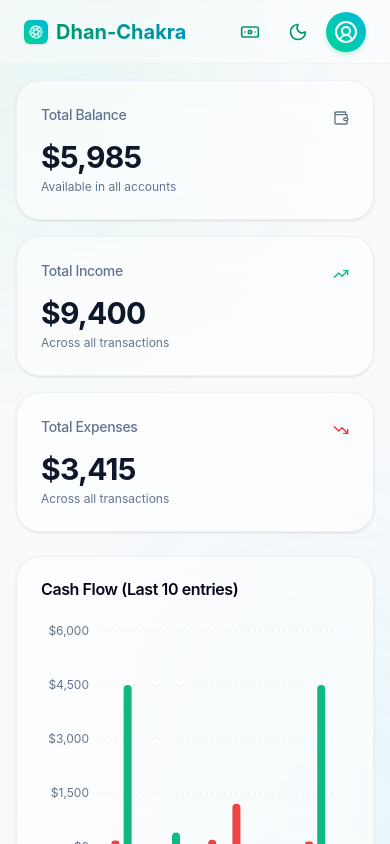
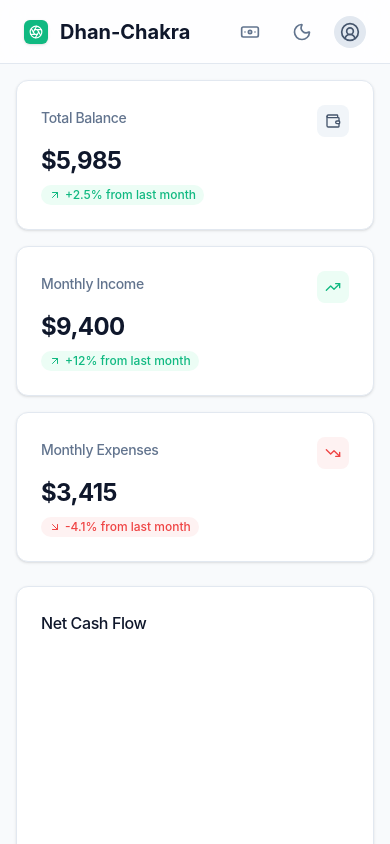
Before and after one commit to nikhilyadav156/Dhan-Chakra, a React (Vite) app: page / in a window 390 px wide. Built offline with nearby package versions, Linux system fonts and the light colour scheme.

Commit message:
Complete Premium UI Overhaul: strict slate layout, fintech emerald actions, specific hover enhancements, and role lock

```diff
--- a/src/App.jsx
+++ b/src/App.jsx
@@ -12,21 +12,15 @@ function DashboardLayout() {
   const [activeTab, setActiveTab] = useState('dashboard');
 
   return (
-    <div className="flex h-screen w-full bg-slate-50 dark:bg-[#09090b] font-sans selection:bg-emerald-500/30">
-      {/* Background gradients for aesthetic */}
-      <div className="fixed inset-0 pointer-events-none transition-opacity duration-1000">
-        <div className="absolute top-[-20%] left-[-10%] w-[50%] h-[50%] rounded-full bg-emerald-500/15 blur-[120px] dark:bg-emerald-500/10 animate-pulse duration-[8000ms]" />
-        <div className="absolute bottom-[-20%] right-[-10%] w-[50%] h-[50%] rounded-full bg-cyan-500/15 blur-[120px] dark:bg-cyan-500/10 animate-pulse duration-[10000ms]" />
-      </div>
-
-      <Sidebar activeTab={activeTab} setActiveTab={setActiveTab} className="w-64 hidden md:flex relative z-10 hover:shadow-2xl transition-shadow" />
+    <div className="flex h-screen w-full bg-slate-50 dark:bg-[var(--color-fin-bg)] font-sans selection:bg-[var(--color-fin-emerald)]/30">
+      <Sidebar activeTab={activeTab} setActiveTab={setActiveTab} className="w-64 hidden md:flex relative z-10" />
       <div className="flex flex-1 flex-col overflow-hidden relative z-10">
         <Header />
         <main className="flex-1 overflow-y-auto p-4 md:p-8">
           <div className="mx-auto max-w-[1200px] space-y-6">
 
             {activeTab === 'dashboard' && (
-              <div className="animate-in fade-in slide-in-from-bottom-4 duration-500 space-y-6">
+              <div className="animate-in fade-in duration-500 space-y-6">
                 <div className="grid gap-4 md:grid-cols-3">
                   <SummaryCards />
                 </div>
@@ -50,20 +44,20 @@ function DashboardLayout() {
             )}
 
             {activeTab === 'transactions' && (
-              <div className="pb-8 animate-in fade-in slide-in-from-bottom-4 duration-500">
+              <div className="pb-8 animate-in fade-in duration-500">
                 <TransactionList />
               </div>
             )}
 
             {activeTab === 'insights' && (
-              <div className="pb-8 max-w-2xl mx-auto animate-in fade-in slide-in-from-bottom-4 duration-500">
+              <div className="pb-8 max-w-2xl mx-auto animate-in fade-in duration-500">
                 <InsightsPanel />
               </div>
             )}
 
             {activeTab === 'settings' && (
-              <div className="flex items-center justify-center h-64 border-2 border-dashed border-emerald-200 dark:border-white/10 rounded-3xl animate-in fade-in duration-500 bg-white/30 dark:bg-white/5 backdrop-blur-md">
-                <p className="text-slate-500 tracking-wider text-sm font-medium">SETTINGS_MODULE_INACTIVE</p>
+              <div className="flex items-center justify-center h-64 border border-dashed border-slate-200 dark:border-slate-800 rounded-xl animate-in fade-in duration-500 dark:bg-[var(--color-fin-card)]">
+                <p className="text-slate-500 tracking-wider text-sm font-medium">Settings coming soon.</p>
               </div>
             )}
 
--- a/src/components/dashboard/BalanceChart.jsx
+++ b/src/components/dashboard/BalanceChart.jsx
@@ -7,28 +7,26 @@ export function BalanceChart() {
   const { transactions, formatCurrency, theme } = useFinance();
 
   const data = useMemo(() => {
-    // Group transactions by date
     const grouped = transactions.reduce((acc, t) => {
-      const date = t.date.split('-').slice(1).join('/'); // MM/DD format
+      const date = t.date.split('-').slice(1).join('/'); // MM/DD
       if (!acc[date]) acc[date] = { date, income: 0, expense: 0 };
       acc[date][t.type] += t.amount;
       return acc;
     }, {});
 
-    // Sort chronologically and take latest
     return Object.values(grouped).sort((a,b) => a.date.localeCompare(b.date)).slice(-10);
   }, [transactions]);
 
   const CustomTooltip = ({ active, payload, label }) => {
     if (active && payload && payload.length) {
       return (
-        <div className="bg-white/90 dark:bg-slate-950/90 border border-slate-200 dark:border-slate-800 p-3 rounded-xl shadow-lg backdrop-blur-sm">
-          <p className="text-slate-500 dark:text-slate-400 text-xs mb-1 font-medium">{label}</p>
+        <div className="bg-white/90 dark:bg-[var(--color-fin-card)]/90 border border-slate-200 dark:border-slate-700/50 p-4 rounded-xl shadow-xl backdrop-blur-md">
+          <p className="text-slate-500 dark:text-[var(--color-fin-muted)] text-xs font-bold tracking-wider uppercase mb-2">{label}</p>
           {payload.map((entry, index) => (
-            <div key={index} className="flex gap-2 items-center text-sm">
-              <div className="w-2 h-2 rounded-full" style={{ backgroundColor: entry.color }} />
-              <span className="font-medium text-slate-900 dark:text-slate-50 capitalize">{entry.name}:</span>
-              <span className="font-bold ml-auto">{formatCurrency(entry.value)}</span>
+            <div key={index} className="flex gap-3 items-center text-sm py-0.5">
+              <div className="w-2.5 h-2.5 rounded-full" style={{ backgroundColor: entry.color }} />
+              <span className="font-medium text-slate-700 dark:text-slate-300 capitalize">{entry.name}:</span>
+              <span className="font-bold ml-auto text-slate-900 dark:text-slate-100">{formatCurrency(entry.value)}</span>
             </div>
           ))}
         </div>
@@ -38,19 +36,19 @@ export function BalanceChart() {
   };
 
   return (
-    <Card className="min-h-[350px]">
-      <CardHeader>
-        <CardTitle>Cash Flow (Last 10 entries)</CardTitle>
+    <Card className="min-h-[350px] flex flex-col">
+      <CardHeader className="border-b border-transparent pb-0">
+        <CardTitle>Net Cash Flow</CardTitle>
       </CardHeader>
-      <CardContent className="pl-0 h-[280px]">
+      <CardContent className="pl-0 h-[280px] flex-1 pt-6">
         <ResponsiveContainer width="100%" height="100%">
           <BarChart data={data} margin={{ top: 10, right: 10, left: 0, bottom: 0 }}>
-            <CartesianGrid strokeDasharray="3 3" vertical={false} stroke={theme === 'dark' ? '#334155' : '#e2e8f0'} opacity={0.5} />
-            <XAxis dataKey="date" axisLine={false} tickLine={false} tick={{ fontSize: 12, fill: '#64748b' }} dy={10} />
+            <CartesianGrid strokeDasharray="3 3" vertical={false} stroke={theme === 'dark' ? '#1e293b' : '#f1f5f9'} />
+            <XAxis dataKey="date" axisLine={false} tickLine={false} tick={{ fontSize: 12, fill: '#64748b' }} dy={12} />
             <YAxis axisLine={false} tickLine={false} tick={{ fontSize: 12, fill: '#64748b' }} tickFormatter={(val) => formatCurrency(val)} width={80} />
-            <Tooltip content={<CustomTooltip />} cursor={{fill: theme === 'dark' ? 'rgba(255,255,255,0.05)' : 'rgba(0,0,0,0.04)'}} />
-            <Bar dataKey="income" fill="#10b981" radius={[4, 4, 0, 0]} maxBarSize={40} />
-            <Bar dataKey="expense" fill="#ef4444" radius={[4, 4, 0, 0]} maxBarSize={40} />
+            <Tooltip content={<CustomTooltip />} cursor={{fill: theme === 'dark' ? 'rgba(255,255,255,0.02)' : 'rgba(0,0,0,0.02)'}} />
+            <Bar dataKey="income" fill="var(--color-fin-emerald)" radius={[4, 4, 0, 0]} maxBarSize={28} />
+            <Bar dataKey="expense" fill="var(--color-fin-red)" radius={[4, 4, 0, 0]} maxBarSize={28} />
           </BarChart>
         </ResponsiveContainer>
       </CardContent>
--- a/src/components/dashboard/ExpenseChart.jsx
+++ b/src/components/dashboard/ExpenseChart.jsx
@@ -3,10 +3,10 @@ import { useFinance } from '../../context/FinanceContext';
 import { Card, CardContent, CardHeader, CardTitle } from '../ui/Card';
 import { PieChart, Pie, Cell, ResponsiveContainer, Tooltip, Legend } from 'recharts';
 
-const COLORS = ['#6366f1', '#ec4899', '#f59e0b', '#10b981', '#3b82f6', '#8b5cf6', '#ef4444', '#14b8a6'];
+const COLORS = ['#10B981', '#22D3EE', '#3B82F6', '#8B5CF6', '#F59E0B', '#F43F5E', '#64748B'];
 
 export function ExpenseChart() {
-  const { transactions } = useFinance();
+  const { transactions, formatCurrency } = useFinance();
 
   const data = useMemo(() => {
     const expenses = transactions.filter(t => t.type === 'expense');
@@ -31,19 +31,32 @@ export function ExpenseChart() {
     );
   }
 
+  const CustomTooltipInner = ({ active, payload }) => {
+    if (active && payload && payload.length) {
+      return (
+        <div className="bg-white/90 dark:bg-[var(--color-fin-card)]/90 border border-slate-200 dark:border-slate-700/50 px-4 py-3 rounded-xl shadow-lg backdrop-blur-md flex items-center gap-3">
+          <div className="w-3 h-3 rounded-full" style={{ backgroundColor: payload[0].payload.fill }} />
+          <span className="font-medium text-slate-700 dark:text-slate-300">{payload[0].name}:</span>
+          <span className="font-bold ml-1 text-slate-900 dark:text-slate-100">{formatCurrency(payload[0].value)}</span>
+        </div>
+      );
+    }
+    return null;
+  };
+
   return (
-    <Card className="min-h-[350px]">
+    <Card className="min-h-[350px] flex flex-col">
       <CardHeader>
-        <CardTitle>Spending by Category</CardTitle>
+        <CardTitle>Spending Summary</CardTitle>
       </CardHeader>
-      <CardContent className="h-[280px]">
+      <CardContent className="flex-1 h-[280px] pt-4">
         <ResponsiveContainer width="100%" height="100%">
           <PieChart>
             <Pie
               data={data}
-              innerRadius={60}
-              outerRadius={90}
-              paddingAngle={2}
+              innerRadius={70}
+              outerRadius={105}
+              paddingAngle={3}
               dataKey="value"
               stroke="none"
             >
@@ -51,11 +64,8 @@ export function ExpenseChart() {
                 <Cell key={`cell-${index}`} fill={COLORS[index % COLORS.length]} />
               ))}
             </Pie>
-            <Tooltip
-              itemStyle={{ color: '#0f172a' }}
-              contentStyle={{ borderRadius: '8px', border: 'none', boxShadow: '0 4px 6px -1px rgb(0 0 0 / 0.1)' }}
-            />
-            <Legend verticalAlign="bottom" height={36} iconType="circle" />
+            <Tooltip content={<CustomTooltipInner />} cursor={false} />
+            <Legend verticalAlign="bottom" height={36} iconType="circle" wrapperStyle={{ fontSize: '12px', marginTop: '14px', opacity: 0.8 }} />
           </PieChart>
         </ResponsiveContainer>
       </CardContent>
--- a/src/components/dashboard/SummaryCards.jsx
+++ b/src/components/dashboard/SummaryCards.jsx
@@ -1,7 +1,7 @@
 import React, { useMemo } from 'react';
 import { useFinance } from '../../context/FinanceContext';
 import { Card, CardContent, CardHeader, CardTitle } from '../ui/Card';
-import { Wallet, TrendingUp, TrendingDown } from 'lucide-react';
+import { Wallet, TrendingUp, TrendingDown, ArrowUpRight, ArrowDownRight } from 'lucide-react';
 
 export function SummaryCards() {
   const { transactions, formatCurrency } = useFinance();
@@ -19,34 +19,49 @@ export function SummaryCards() {
     <>
       <Card>
         <CardHeader className="flex flex-row items-center justify-between pb-2">
-          <CardTitle className="text-sm font-medium text-slate-500 dark:text-slate-400">Total Balance</CardTitle>
-          <Wallet className="h-4 w-4 text-slate-500" />
+          <CardTitle className="text-sm font-medium text-slate-500 dark:text-[var(--color-fin-muted)]">Total Balance</CardTitle>
+          <div className="h-8 w-8 rounded-lg bg-slate-100 dark:bg-slate-800 flex items-center justify-center">
+            <Wallet className="h-4 w-4 text-slate-600 dark:text-slate-300" />
+          </div>
         </CardHeader>
         <CardContent>
-          <div className="text-3xl font-bold tracking-tight text-slate-900 dark:text-slate-50">{formatCurrency(balance)}</div>
-          <p className="text-xs text-slate-500 mt-1">Available in all accounts</p>
+          <div className="text-2xl font-bold tracking-tight text-slate-900 dark:text-[var(--color-fin-text)]">{formatCurrency(balance)}</div>
+          <div className="flex items-center mt-2 text-xs font-medium text-[var(--color-fin-emerald)] bg-emerald-50 dark:bg-emerald-500/10 w-fit px-2 py-0.5 rounded-full">
+            <ArrowUpRight className="mr-1 h-3 w-3" />
+            +2.5% from last month
+          </div>
         </CardContent>
       </Card>
 
       <Card>
         <CardHeader className="flex flex-row items-center justify-between pb-2">
-          <CardTitle className="text-sm font-medium text-slate-500 dark:text-slate-400">Total Income</CardTitle>
-          <TrendingUp className="h-4 w-4 text-emerald-500" />
+          <CardTitle className="text-sm font-medium text-slate-500 dark:text-[var(--color-fin-muted)]">Monthly Income</CardTitle>
+          <div className="h-8 w-8 rounded-lg bg-emerald-50 dark:bg-emerald-500/10 flex items-center justify-center">
+            <TrendingUp className="h-4 w-4 text-[var(--color-fin-emerald)]" />
+          </div>
         </CardHeader>
         <CardContent>
-          <div className="text-3xl font-bold tracking-tight text-slate-900 dark:text-slate-50">{formatCurrency(income)}</div>
-          <p className="text-xs text-slate-500 mt-1">Across all transactions</p>
+          <div className="text-2xl font-bold tracking-tight text-slate-900 dark:text-[var(--color-fin-text)]">{formatCurrency(income)}</div>
+          <div className="flex items-center mt-2 text-xs font-medium text-[var(--color-fin-emerald)] bg-emerald-50 dark:bg-emerald-500/10 w-fit px-2 py-0.5 rounded-full">
+            <ArrowUpRight className="mr-1 h-3 w-3" />
+            +12% from last month
+          </div>
         </CardContent>
       </Card>
 
       <Card>
         <CardHeader className="flex flex-row items-center justify-between pb-2">
-          <CardTitle className="text-sm font-medium text-slate-500 dark:text-slate-400">Total Expenses</CardTitle>
-          <TrendingDown className="h-4 w-4 text-red-500" />
+          <CardTitle className="text-sm font-medium text-slate-500 dark:text-[var(--color-fin-muted)]">Monthly Expenses</CardTitle>
+          <div className="h-8 w-8 rounded-lg bg-red-50 dark:bg-red-500/10 flex items-center justify-center">
+            <TrendingDown className="h-4 w-4 text-[var(--color-fin-red)]" />
+          </div>
         </CardHeader>
         <CardContent>
-          <div className="text-3xl font-bold tracking-tight text-slate-900 dark:text-slate-50">{formatCurrency(expenses)}</div>
-          <p className="text-xs text-slate-500 mt-1">Across all transactions</p>
+          <div className="text-2xl font-bold tracking-tight text-slate-900 dark:text-[var(--color-fin-text)]">{formatCurrency(expenses)}</div>
+          <div className="flex items-center mt-2 text-xs font-medium text-[var(--color-fin-red)] bg-red-50 dark:bg-red-500/10 w-fit px-2 py-0.5 rounded-full">
+            <ArrowDownRight className="mr-1 h-3 w-3" />
+            -4.1% from last month
+          </div>
         </CardContent>
       </Card>
     </>
--- a/src/components/layout/Header.jsx
+++ b/src/components/layout/Header.jsx
@@ -1,5 +1,5 @@
 import React from 'react';
-import { Sun, Moon, UserCircle2, Aperture, Banknote } from 'lucide-react';
+import { Sun, Moon, UserCircle2, Aperture, Banknote, ShieldAlert } from 'lucide-react';
 import { useFinance } from '../../context/FinanceContext';
 import { Button } from '../ui/Button';
 
@@ -7,52 +7,41 @@ export function Header() {
   const { theme, toggleTheme, role, toggleRole, currency, toggleCurrency } = useFinance();
 
   return (
-    <header className="sticky top-0 z-30 flex h-16 w-full items-center justify-between border-b border-emerald-100/50 bg-white/40 px-6 backdrop-blur-xl dark:border-white/5 dark:bg-white/5">
+    <header className="sticky top-0 z-30 flex h-16 w-full items-center justify-between border-b border-slate-200 bg-white/80 px-6 backdrop-blur-md dark:border-slate-800/50 dark:bg-[var(--color-fin-bg)]/80">
       <div className="flex items-center">
-        <div className="flex h-6 w-6 items-center justify-center rounded-md bg-gradient-to-tr from-emerald-400 to-cyan-500 text-white shadow-sm md:hidden mr-2">
-          <Aperture className="h-3.5 w-3.5 animate-[spin_6s_linear_infinite]" />
+        <div className="flex h-6 w-6 items-center justify-center rounded-md bg-[var(--color-fin-emerald)] text-white shadow-sm md:hidden mr-3">
+          <Aperture className="h-3.5 w-3.5" />
         </div>
-        <h2 className="text-xl font-bold bg-clip-text text-transparent bg-gradient-to-r from-emerald-600 to-cyan-600 dark:from-emerald-400 dark:to-cyan-400 md:hidden mr-4">Dhan-Chakra</h2>
-        <h2 className="text-lg font-semibold text-slate-800 dark:text-slate-200 hidden md:block">Good {new Date().getHours() < 12 ? 'Morning' : 'Evening'}, Nikhil!</h2>
+        <h2 className="text-xl font-bold text-slate-900 dark:text-slate-100 md:hidden mr-4">Dhan-Chakra</h2>
+        <div className="hidden md:flex flex-col">
+          <h2 className="text-lg font-semibold text-slate-900 dark:text-slate-100 leading-tight">Good {new Date().getHours() < 12 ? 'Morning' : 'Evening'}, Nikhil</h2>
+          <p className="text-xs font-medium text-slate-500 dark:text-[var(--color-fin-muted)]">Here is your financial summary</p>
+        </div>
       </div>
-      <div className="flex items-center gap-2 sm:gap-4">
-        {/* Role Switcher Group */}
-        <div className="flex items-center gap-1 bg-slate-100/50 dark:bg-black/20 rounded-full p-1 border border-slate-200/50 dark:border-white/5 hidden sm:flex backdrop-blur-md">
-          <Button
-            variant={role === 'Viewer' ? 'default' : 'ghost'}
-            size="sm"
-            onClick={() => role !== 'Viewer' && toggleRole()}
-            className="rounded-full h-7 text-xs px-4"
-          >
-            Viewer
-          </Button>
-          <Button
-            variant={role === 'Admin' ? 'default' : 'ghost'}
-            size="sm"
-            onClick={() => role !== 'Admin' && toggleRole()}
-            className="rounded-full h-7 text-xs px-4"
-          >
-            Admin
-          </Button>
+      <div className="flex items-center gap-3 sm:gap-4">
+
+        {/* Role Badge Indicator */}
+        <div className="hidden sm:flex items-center justify-center px-2.5 py-1.5 rounded-md text-[11px] font-bold tracking-wide bg-slate-100 text-slate-600 dark:bg-slate-800 dark:text-slate-400 cursor-pointer hover:bg-slate-200 dark:hover:bg-slate-700 transition-colors" onClick={toggleRole} title="Click to swap role">
+          {role === 'Admin' ? <><ShieldAlert className="w-3.5 h-3.5 mr-1.5 text-emerald-500" /> Admin Access</> : 'Viewer Mode'}
         </div>
 
         {/* Currency Toggle */}
-        <Button variant="ghost" size="sm" onClick={toggleCurrency} className="rounded-full hover:bg-emerald-50 dark:hover:bg-white/10 text-emerald-600 dark:text-emerald-400 font-semibold w-12 hidden sm:flex h-9 shadow-sm shadow-emerald-500/5 border border-transparent hover:border-emerald-100 dark:hover:border-white/10">
+        <Button variant="outline" size="sm" onClick={toggleCurrency} className="h-8 px-3 hidden sm:flex text-xs font-semibold">
           {currency === 'USD' ? 'USD' : 'INR'}
         </Button>
-        <Button variant="ghost" size="icon" onClick={toggleCurrency} className="rounded-full hover:bg-emerald-50 dark:hover:bg-white/10 text-emerald-600 dark:text-emerald-400 sm:hidden">
+        <Button variant="ghost" size="icon" onClick={toggleCurrency} className="sm:hidden text-slate-500 dark:text-[var(--color-fin-muted)]">
           <Banknote className="h-5 w-5" />
         </Button>
 
         {/* Theme Toggle */}
-        <Button variant="ghost" size="icon" onClick={toggleTheme} className="rounded-full hover:bg-emerald-50 dark:hover:bg-white/10 text-emerald-600 dark:text-emerald-400">
+        <Button variant="ghost" size="icon" onClick={toggleTheme} className="text-slate-500 dark:text-[var(--color-fin-muted)] hover:text-slate-900 dark:hover:text-slate-100">
           {theme === 'dark' ? <Sun className="h-5 w-5" /> : <Moon className="h-5 w-5" />}
         </Button>
 
         {/* User Avatar */}
-        <Button variant="ghost" size="icon" className="rounded-full bg-gradient-to-tr from-emerald-400 to-cyan-500 text-white hover:opacity-90 shadow-md shadow-emerald-500/20">
-          <UserCircle2 className="h-6 w-6" />
-        </Button>
+        <button className="h-8 w-8 rounded-full bg-slate-200 dark:bg-slate-800 flex items-center justify-center text-slate-600 dark:text-[var(--color-fin-muted)] hover:ring-2 ring-[var(--color-fin-emerald)] ring-offset-2 dark:ring-offset-[var(--color-fin-bg)] transition-all">
+          <UserCircle2 className="h-5 w-5" />
+        </button>
       </div>
     </header>
   );
--- a/src/components/ui/Button.jsx
+++ b/src/components/ui/Button.jsx
@@ -3,16 +3,16 @@ import { cn } from '../../lib/utils';
 
 export const Button = React.forwardRef(({ className, variant = 'default', size = 'default', ...props }, ref) => {
   const variants = {
-    default: "bg-gradient-to-r from-emerald-400 to-cyan-500 text-white shadow-md shadow-emerald-500/20 hover:opacity-90 dark:shadow-emerald-500/10",
-    destructive: "bg-red-500 text-slate-50 hover:bg-red-600 shadow-md shadow-red-500/20 dark:bg-red-600 dark:hover:bg-red-700",
-    outline: "border border-slate-200/60 bg-white/50 backdrop-blur hover:bg-emerald-50 hover:text-emerald-900 dark:border-white/10 dark:bg-white/5 dark:hover:bg-white/10 dark:hover:text-slate-50 shadow-sm",
-    secondary: "bg-cyan-50 text-cyan-700 hover:bg-cyan-100 dark:bg-cyan-500/10 dark:text-cyan-300 dark:hover:bg-cyan-500/20",
-    ghost: "hover:bg-slate-100 hover:text-slate-900 dark:hover:bg-white/5 dark:hover:text-slate-50",
+    default: "bg-[var(--color-fin-emerald)] text-white hover:bg-emerald-600 shadow-sm dark:bg-[var(--color-fin-emerald)] dark:hover:bg-emerald-600 dark:text-white",
+    destructive: "bg-[var(--color-fin-red)] text-white hover:bg-red-600 shadow-sm dark:bg-[var(--color-fin-red)] dark:text-white",
+    outline: "border border-slate-200 bg-white hover:bg-slate-50 text-slate-900 dark:border-slate-700 dark:bg-[var(--color-fin-card)] dark:hover:bg-slate-800 dark:text-[var(--color-fin-text)] shadow-sm",
+    secondary: "bg-slate-100 text-slate-900 hover:bg-slate-200 dark:bg-slate-800 dark:text-slate-100 dark:hover:bg-slate-700",
+    ghost: "hover:bg-slate-100 hover:text-slate-900 dark:hover:bg-slate-800 dark:hover:text-slate-100",
   };
   const sizes = {
     default: "h-10 px-4 py-2",
-    sm: "h-9 rounded-xl px-3",
-    lg: "h-11 rounded-xl px-8",
+    sm: "h-8 rounded-lg px-3 text-xs",
+    lg: "h-11 rounded-lg px-8",
     icon: "h-10 w-10",
   };
 
@@ -20,7 +20,7 @@ export const Button = React.forwardRef(({ className, variant = 'default', size =
     <button
       ref={ref}
       className={cn(
-        "inline-flex items-center justify-center whitespace-nowrap rounded-xl text-sm font-medium transition-all active:scale-[0.98] focus-visible:outline-none focus-visible:ring-2 focus-visible:ring-emerald-500 focus-visible:ring-offset-2 dark:focus-visible:ring-offset-slate-950 disabled:pointer-events-none disabled:opacity-50",
+        "inline-flex items-center justify-center whitespace-nowrap rounded-lg text-sm font-medium transition-all active:scale-[0.98] focus-visible:outline-none focus-visible:ring-2 focus-visible:ring-emerald-500 focus-visible:ring-offset-2 dark:focus-visible:ring-offset-[var(--color-fin-bg)] disabled:pointer-events-none disabled:opacity-50",
         variants[variant],
         sizes[size],
         className
--- a/src/components/ui/Card.jsx
+++ b/src/components/ui/Card.jsx
@@ -2,7 +2,7 @@ import React from 'react';
 import { cn } from '../../lib/utils';
 
 export const Card = React.forwardRef(({ className, ...props }, ref) => (
-  <div ref={ref} className={cn("rounded-3xl border border-slate-200/60 bg-white/60 backdrop-blur-xl text-slate-950 shadow-sm dark:border-white/5 dark:bg-white/5 dark:text-slate-50 transition-all hover:shadow-md", className)} {...props} />
+  <div ref={ref} className={cn("rounded-xl border border-slate-200 bg-white text-slate-900 shadow-sm transition-all duration-300 hover:shadow-md hover:-translate-y-0.5 dark:border-slate-800/80 dark:bg-[var(--color-fin-card)] dark:text-[var(--color-fin-text)]", className)} {...props} />
 ));
 Card.displayName = "Card";
 
@@ -12,7 +12,7 @@ export const CardHeader = React.forwardRef(({ className, ...props }, ref) => (
 CardHeader.displayName = "CardHeader";
 
 export const CardTitle = React.forwardRef(({ className, ...props }, ref) => (
-  <h3 ref={ref} className={cn("font-semibold leading-none tracking-tight", className)} {...props} />
+  <h3 ref={ref} className={cn("font-medium tracking-tight text-slate-900 dark:text-slate-100", className)} {...props} />
 ));
 CardTitle.displayName = "CardTitle";
 
```
Also changed, not shown: src/components/insights/InsightsPanel.jsx (+43 -21 lines), src/components/layout/Sidebar.jsx (+11 -11 lines), src/components/transactions/TransactionList.jsx (+43 -38 lines), src/index.css (+13 -3 lines).
